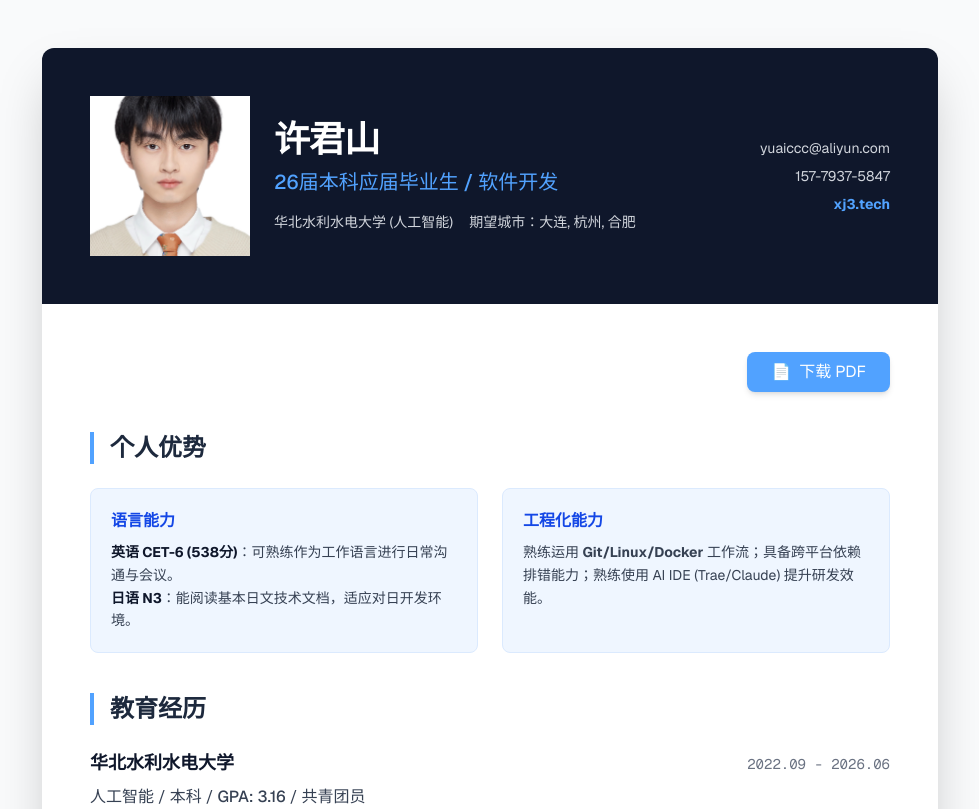
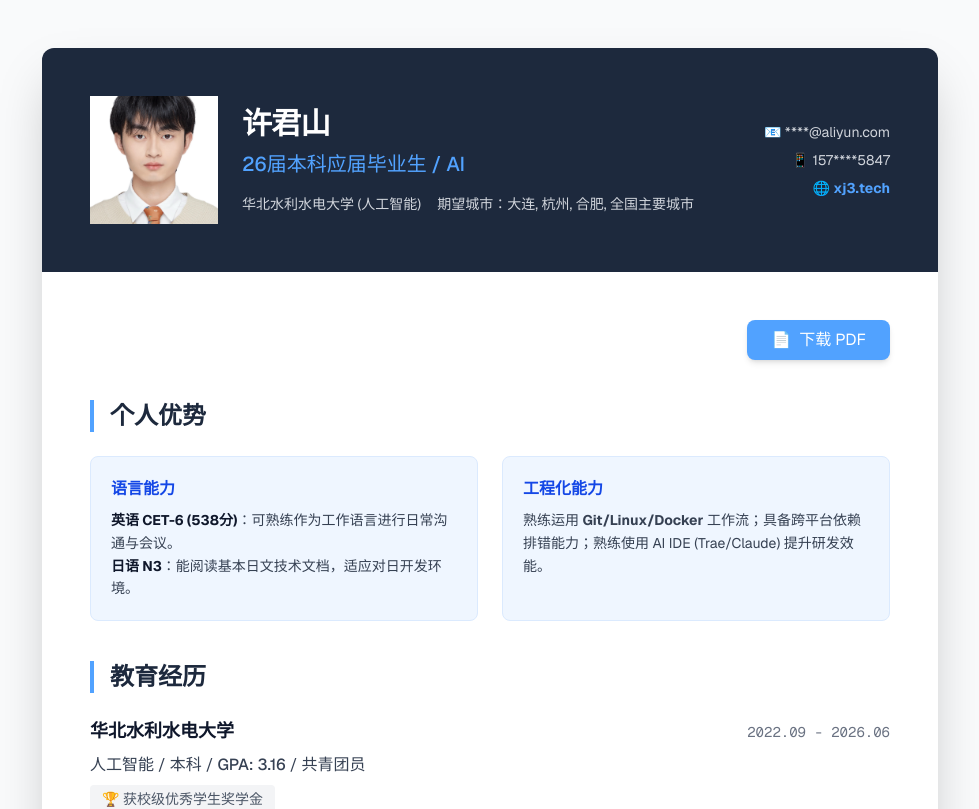
Before and after one commit to yuaiccc/my-resume, a Next.js app: page / in a window 1280 px wide. Shown: the top 809 px of the page, without its empty margins (150-1129 px from the left). Built offline with nearby package versions, Linux system fonts and the light colour scheme.

Commit message:
更新简历内容

```diff
--- a/app/page.tsx
+++ b/app/page.tsx
@@ -1,16 +1,19 @@
-import React from 'react';
+import React, { useState } from 'react';
 
 export default function Resume() {
+  const [showEmail, setShowEmail] = useState(false);
+  const [showPhone, setShowPhone] = useState(false);
+
   return (
     <div className="min-h-screen bg-gray-50 py-12 px-4 sm:px-6 lg:px-8 font-sans text-gray-800">
       <div className="max-w-4xl mx-auto bg-white shadow-2xl rounded-xl overflow-hidden">
 
         {/* === 头部信息 === */}
-        <header className="bg-slate-900 text-white p-8 md:p-12">
+        <header className="bg-slate-800 text-white p-8 md:p-12">
           <div className="flex flex-col md:flex-row justify-between items-start md:items-center">
             <div className="flex items-center gap-6">
               {/* 头像 */}
-              <div className="w-40 h-40 overflow-hidden">
+              <div className="w-32 h-32 overflow-hidden">
                 <img
                   src="/profile.jpg"
                   alt="许君山"
@@ -18,23 +21,38 @@ export default function Resume() {
                 />
               </div>
               <div>
-                <h1 className="text-4xl font-bold tracking-tight">许君山</h1>
-                <p className="mt-2 text-xl text-blue-400 font-medium">26届本科应届毕业生 / 软件开发</p>
+                <h1 className="text-3xl font-bold tracking-tight">许君山</h1>
+                <p className="mt-2 text-xl text-blue-400 font-medium">26届本科应届毕业生 / AI</p>
                 <div className="mt-4 flex flex-wrap gap-4 text-sm text-gray-300">
                   <div className="flex items-center gap-1">
                     <span> 华北水利水电大学 (人工智能)</span>
                   </div>
                   <div className="flex items-center gap-1">
-                    <span> 期望城市：大连, 杭州, 合肥</span>
+                    <span> 期望城市：大连, 杭州, 合肥, 全国主要城市</span>
                   </div>
                 </div>
               </div>
             </div>
             {/* 联系方式 - 右侧 */}
             <div className="mt-6 md:mt-0 flex flex-col gap-2 text-sm text-gray-300 md:text-right">
-              <a href="mailto:yuaiccc@aliyun.com" className="hover:text-white transition"> yuaiccc@aliyun.com</a>
-              <span className="hover:text-white transition"> 157-7937-5847</span>
-              <a href="https://xj3.tech" target="_blank" className="text-blue-400 hover:text-blue-300 font-bold"> xj3.tech</a>
+              <a
+                href="mailto:yuaiccc@aliyun.com"
+                className="hover:text-white transition cursor-pointer select-none"
+                onMouseEnter={() => setShowEmail(true)}
+                onMouseLeave={() => setShowEmail(false)}
+                onClick={() => setShowEmail(!showEmail)}
+              >
+                {showEmail ? '📧 yuaiccc@aliyun.com' : '📧 ****@aliyun.com'}
+              </a>
+              <span
+                className="hover:text-white transition cursor-pointer select-none"
+                onMouseEnter={() => setShowPhone(true)}
+                onMouseLeave={() => setShowPhone(false)}
+                onClick={() => setShowPhone(!showPhone)}
+              >
+                {showPhone ? '📱 157-7937-5847' : '📱 157****5847'}
+              </span>
+              <a href="https://xj3.tech" target="_blank" className="text-blue-400 hover:text-blue-300 font-bold">🌐 xj3.tech</a>
             </div>
           </div>
         </header>
@@ -169,7 +187,7 @@ export default function Resume() {
 
           {/* === 页脚 === */}
           <footer className="mt-12 pt-8 border-t border-gray-200 text-center text-sm text-gray-400">
-            <p>© 2026 Xu Junshan. Powered by Next.js & Vercel.</p>
+            <p>© 2026 Xu Junshan.</p>
           </footer>
 
         </div>
```
